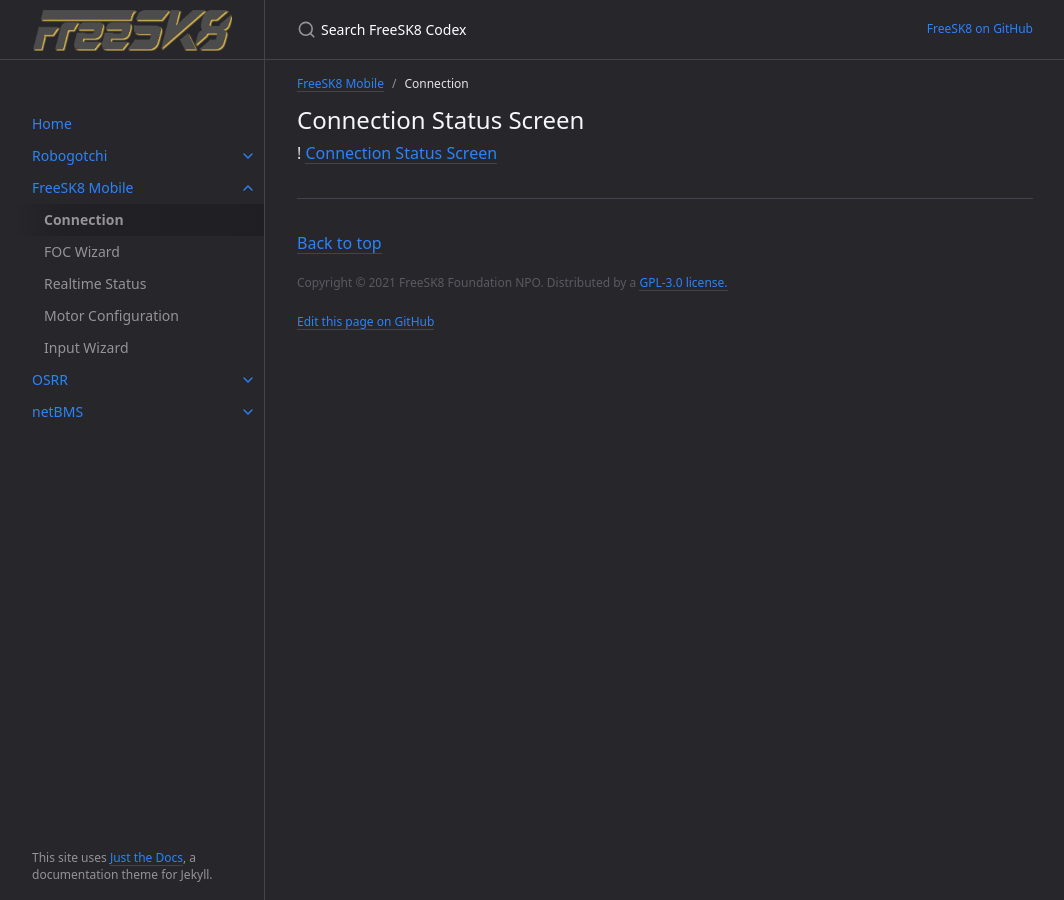
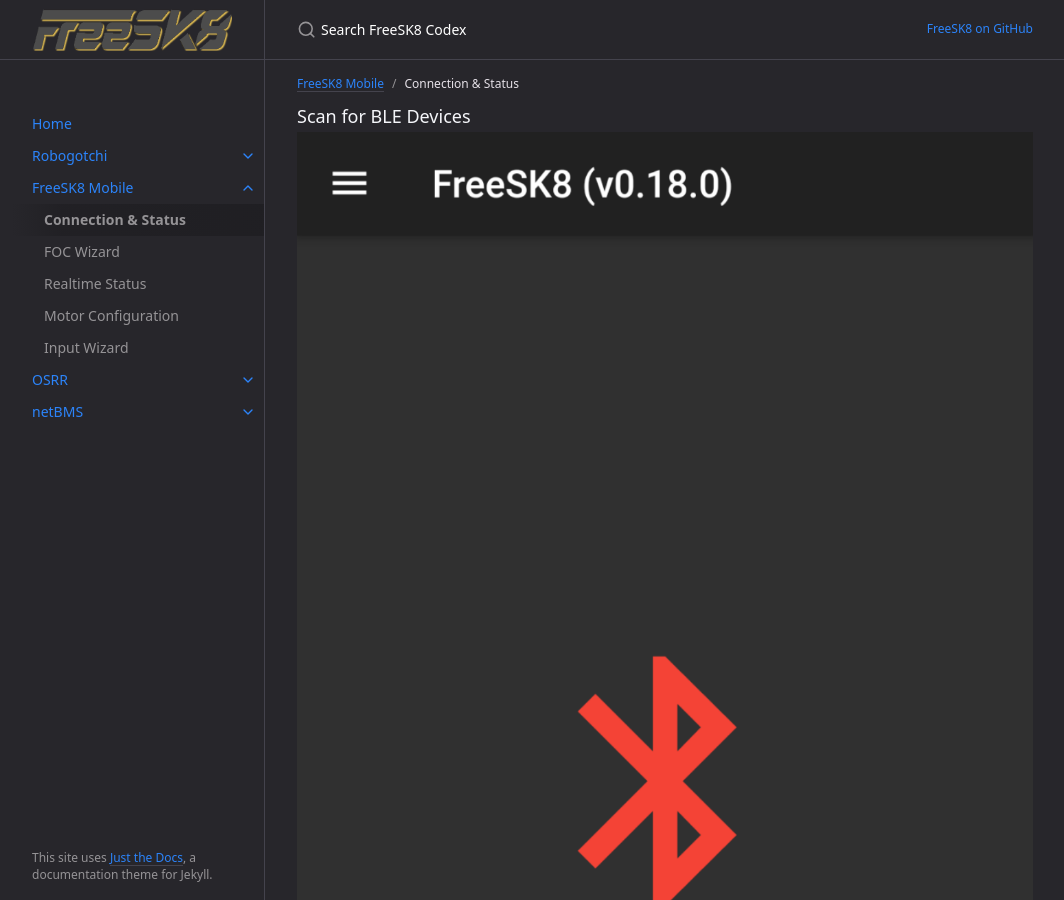
Before and after one commit to FreeSK8/codex, a Jekyll site: the page built from docs/freesk8-mobile/connection.md, in a window 1280 px wide and 900 px high. Shown: the whole window, without its empty margins (107-1171 px from the left). Built offline with Jekyll 4.4.1, drawn with Linux system fonts in a browser that asks for light colours; some of the changed text lies outside the part shown.

Commit message:
gotchi docs

```diff
--- a/docs/freesk8-mobile/connection.md
+++ b/docs/freesk8-mobile/connection.md
@@ -1,10 +1,12 @@
 ---
 layout: default
-title: Connection
+title: Connection & Status
 nav_order: 1
 parent: FreeSK8 Mobile
 ---
 
-## Connection Status Screen
+### Scan for BLE Devices
+![Scan for BLE Devices](https://codex.freesk8.org/assets/images/mobileapp/scan.png)
 
-! [Connection Status Screen](https://codex.freesk8.org/assets/images/mobileapp/connection.png)
+### Connected Status Screen
+![Connected Status Screen](https://codex.freesk8.org/assets/images/mobileapp/status.png)
```
